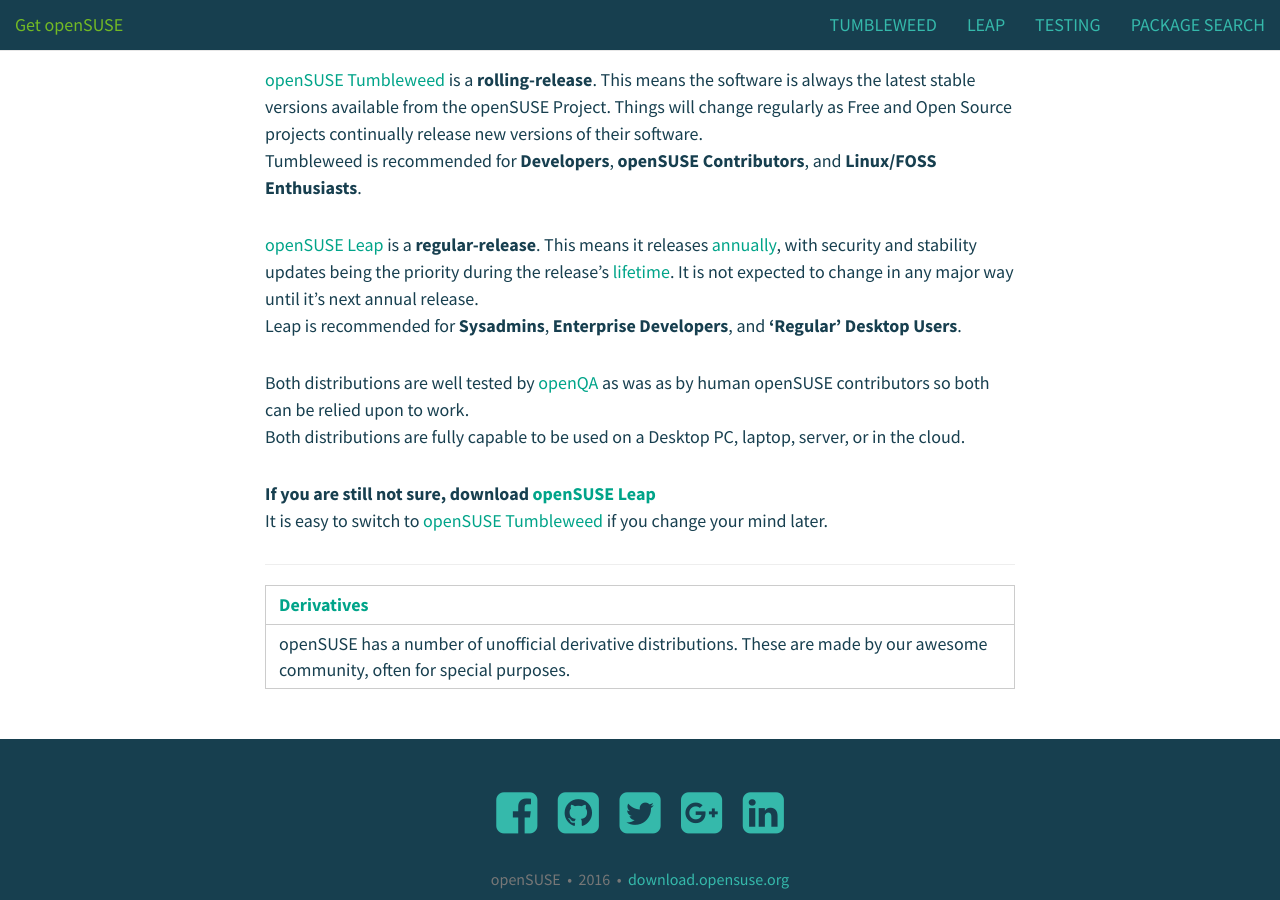
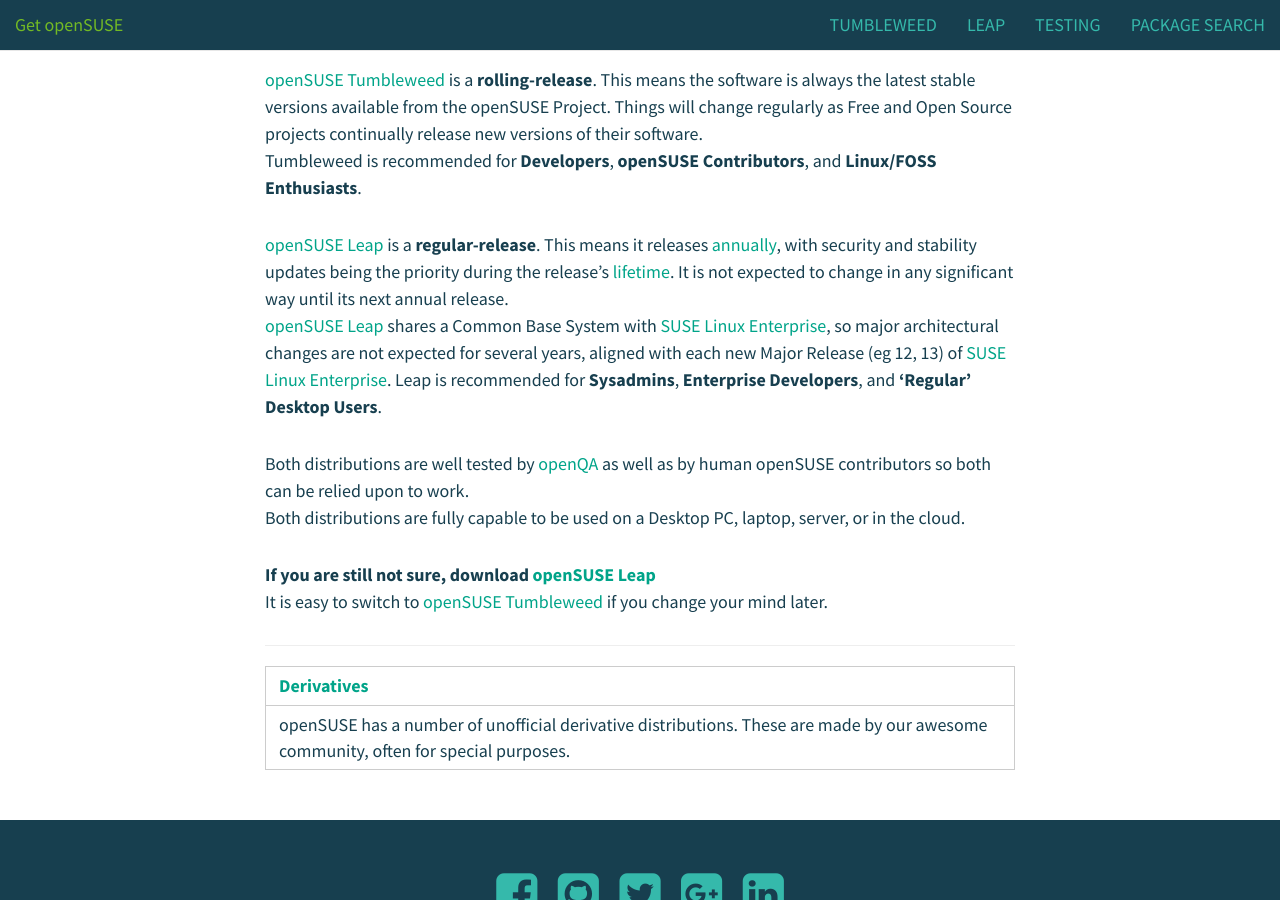
Before and after one commit to sysrich/new-software.o.o, a Jekyll site: the page built from index.md, in a window 1280 px wide and 900 px high, scrolled down 638 px. Built offline with Jekyll 4.4.1, drawn with Linux system fonts in a browser that asks for light colours; nearby versions of some CDN libraries.

Commit message:
Add some Leap/SLE info

```diff
--- a/index.md
+++ b/index.md
@@ -20,10 +20,11 @@
 [openSUSE Tumbleweed]({{ site.url}}/tumbleweed) is a **rolling-release**. This means the software is always the latest stable versions available from the openSUSE Project. Things will change regularly as Free and Open Source projects continually release new versions of their software.
 Tumbleweed is recommended for **Developers**, **openSUSE Contributors**, and **Linux/FOSS Enthusiasts**.
 
-[openSUSE Leap]({{ site.url}}/leap) is a **regular-release**. This means it releases [annually](https://en.opensuse.org/openSUSE:Roadmap), with security and stability updates being the priority during the release's [lifetime](https://en.opensuse.org/Lifetime). It is not expected to change in any major way until it's next annual release.
+[openSUSE Leap]({{ site.url}}/leap) is a **regular-release**. This means it releases [annually](https://en.opensuse.org/openSUSE:Roadmap), with security and stability updates being the priority during the release's [lifetime](https://en.opensuse.org/Lifetime). It is not expected to change in any significant way until its next annual release.
+[openSUSE Leap]({{ site.url}}/leap) shares a Common Base System with [SUSE Linux Enterprise](https://www.suse.com/products/server/), so major architectural changes are not expected for several years, aligned with each new Major Release (eg 12, 13) of [SUSE Linux Enterprise](https://www.suse.com/products/server/).
 Leap is recommended for **Sysadmins**, **Enterprise Developers**, and **'Regular' Desktop Users**.
 
-Both distributions are well tested by [openQA](https://openqa.opensuse.org) as was as by human openSUSE contributors so both can be relied upon to work.
+Both distributions are well tested by [openQA](https://openqa.opensuse.org) as well as by human openSUSE contributors so both can be relied upon to work.
 Both distributions are fully capable to be used on a Desktop PC, laptop, server, or in the cloud.
 
 **If you are still not sure, download [openSUSE Leap]({{ site.url}}/leap)**
```
